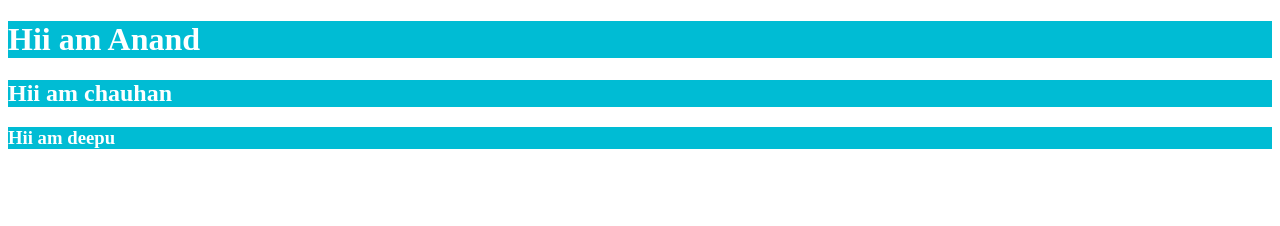
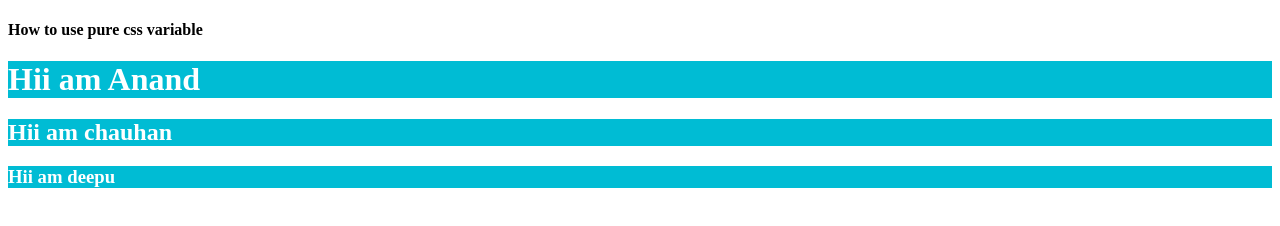
Before and after one commit to Anandvlog/regularupdatedcss-, a plain HTML site: page index.html in a window 1280 px wide. Drawn offline with Linux system fonts and the light colour scheme.

Commit message:
Update index.html

```diff
--- a/index.html
+++ b/index.html
@@ -8,6 +8,7 @@
     <title>Advance css</title>
 </head>
 <body>
+    <h4>How to use pure css variable</h4>
     <div>
         <h1>Hii am Anand</h1>
     </div>
```
